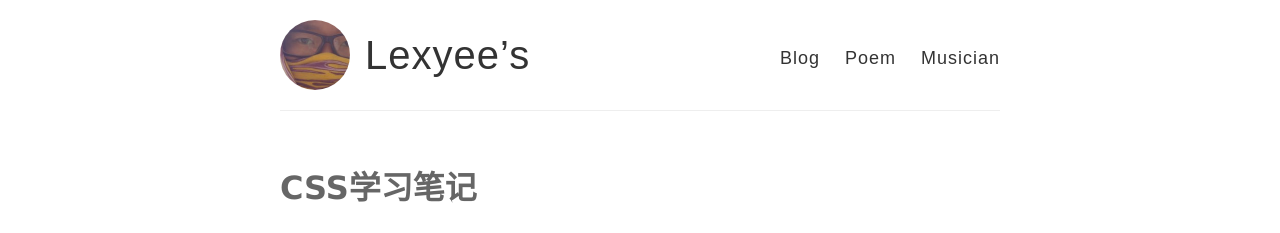
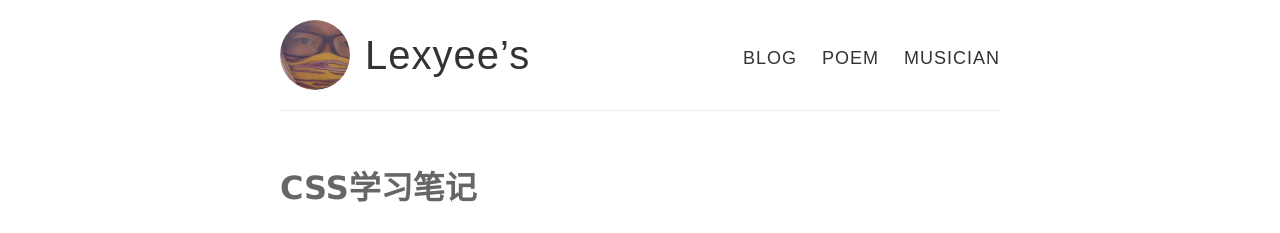
Before and after one commit to lexyee/blog, a Jekyll site: the page built from index.html, in a window 1280 px wide. Shown: the top 233 px of the page. Built offline with Jekyll 4.4.1, drawn with Linux system fonts in a browser that asks for light colours.

```diff
--- a/_layouts/default.html
+++ b/_layouts/default.html
@@ -27,9 +27,9 @@
           </div>
 
           <nav>
-            <a href="{{ site.baseurl }}/">Blog</a>
-            <a href="{{ site.baseurl }}/index-poem">Poem</a>
-            <a href="{{ site.baseurl }}/index-musician">Musician</a>
+            <a href="{{ site.baseurl }}/">BLOG</a>
+            <a href="{{ site.baseurl }}/index-poem">POEM</a>
+            <a href="{{ site.baseurl }}/index-musician">MUSICIAN</a>
           </nav>
         </header>
       </div>
```
Also changed, not shown: 1 other file.
